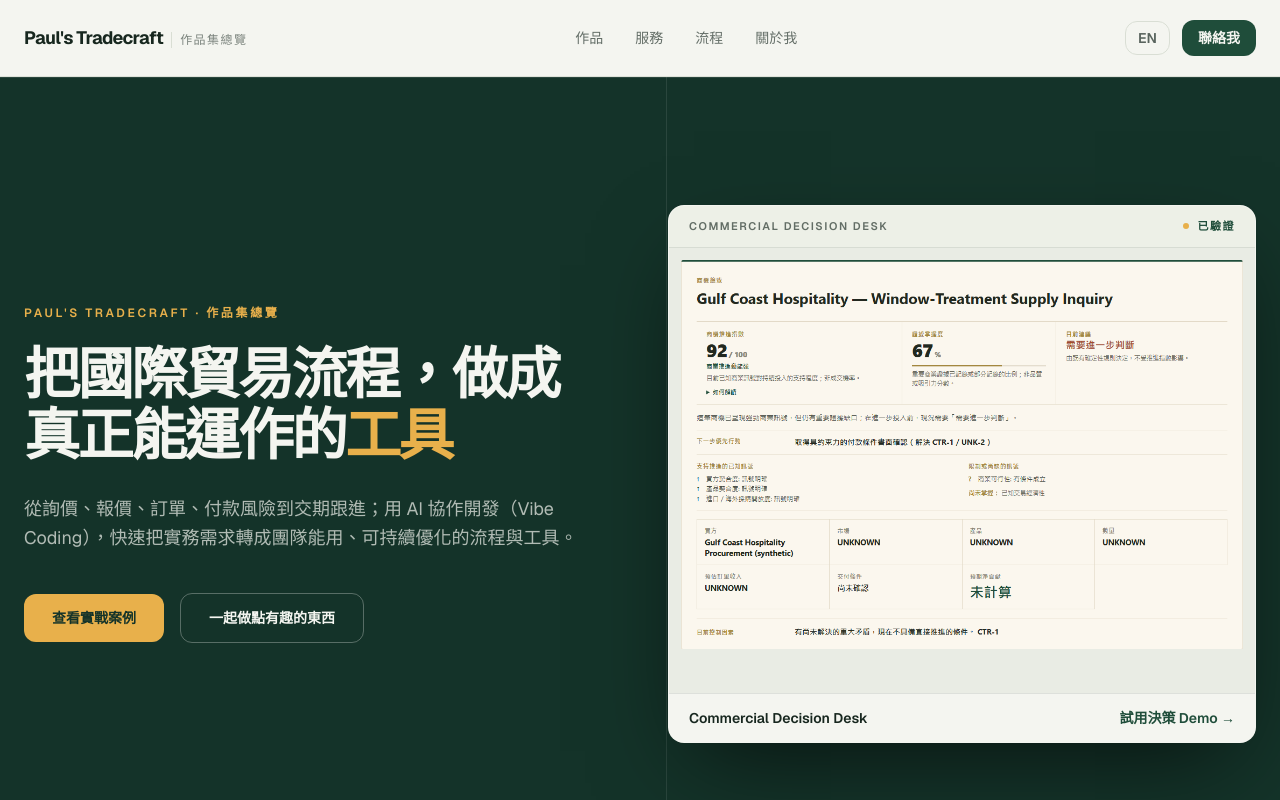
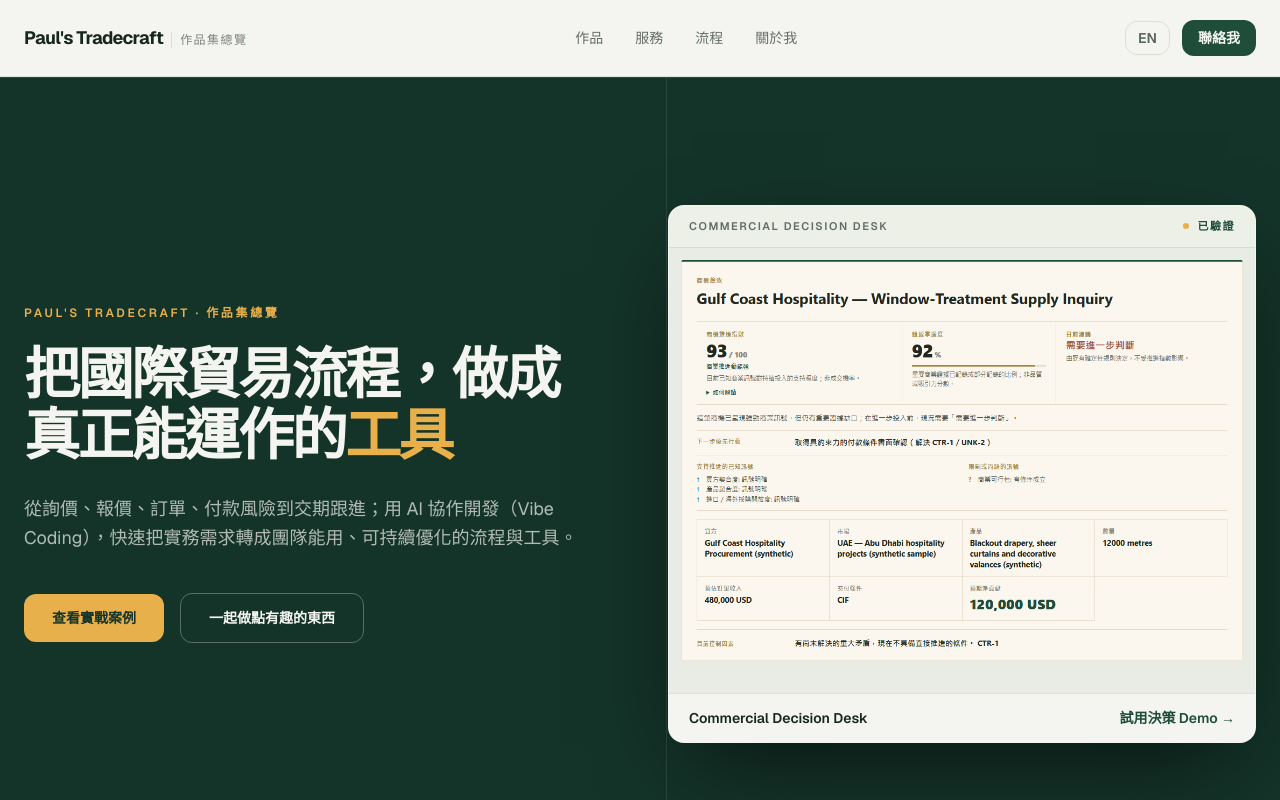
Before and after one commit to apchen1978/pauls-tradecraft, a React (Vite) app: page / in a window 1280 px wide. Shown: the top 800 px of the page. Built offline with nearby package versions, Linux system fonts and the light colour scheme.

Commit message:
feat: refresh CDD portfolio snapshot

```diff
--- a/src/components/Hero.jsx
+++ b/src/components/Hero.jsx
@@ -8,8 +8,8 @@ const fadeUp = {
 };
 
 const cddSnapshot = {
-  zh: "/images/cdd-executive-snapshot-zh-v01.png",
-  en: "/images/cdd-executive-snapshot-en-v01.png",
+  zh: "/images/cdd-executive-snapshot-zh-v02.png",
+  en: "/images/cdd-executive-snapshot-en-v02.png",
 };
 
 export default function Hero() {
--- a/src/components/Works.jsx
+++ b/src/components/Works.jsx
@@ -22,8 +22,8 @@ const iconMap = {
 const SECTION_ORDER = ["commercial", "operations", "labs"];
 
 const cddSnapshot = {
-  zh: "/images/cdd-executive-snapshot-zh-v01.png",
-  en: "/images/cdd-executive-snapshot-en-v01.png",
+  zh: "/images/cdd-executive-snapshot-zh-v02.png",
+  en: "/images/cdd-executive-snapshot-en-v02.png",
 };
 
 function CaseStudy({ c, related, link, linkLabel }) {
```
Also changed, not shown: public/images/cdd-executive-snapshot-en-v02.png (added), public/images/cdd-executive-snapshot-zh-v02.png (added).
